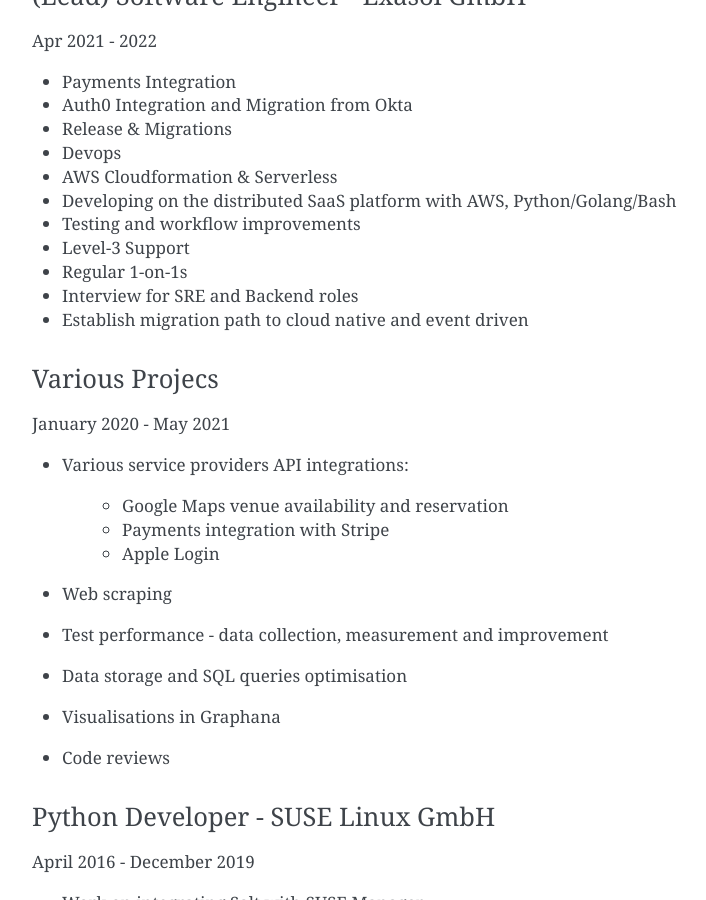
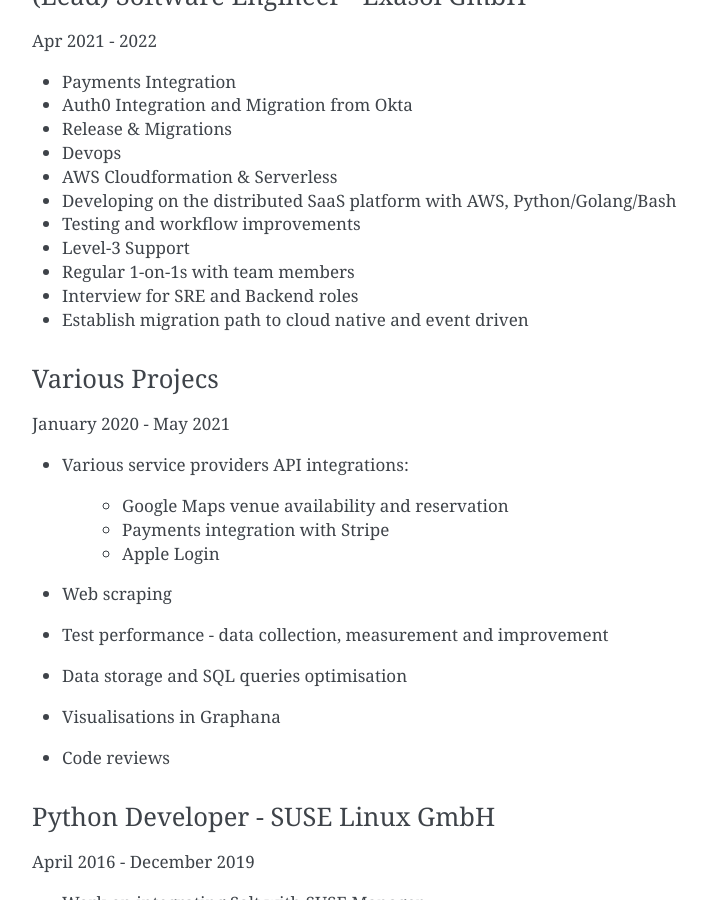
Before and after one commit to dincamihai/dincamihai.github.io, a Sphinx documentation site: the page built from source/index.rst, in a window 1280 px wide and 900 px high, scrolled down 1690 px. Shown: the whole window, without its empty margins (388-1094 px from the left). Built offline with Sphinx 7.4.7, drawn with Linux system fonts in a browser that asks for light colours.

Commit message:
Update index.rst

```diff
--- a/source/index.rst
+++ b/source/index.rst
@@ -81,7 +81,7 @@
 * Developing on the distributed SaaS platform with AWS, Python/Golang/Bash
 * Testing and workflow improvements
 * Level-3 Support
-* Regular 1-on-1s
+* Regular 1-on-1s with team members
 * Interview for SRE and Backend roles
 * Establish migration path to cloud native and event driven
 
```
